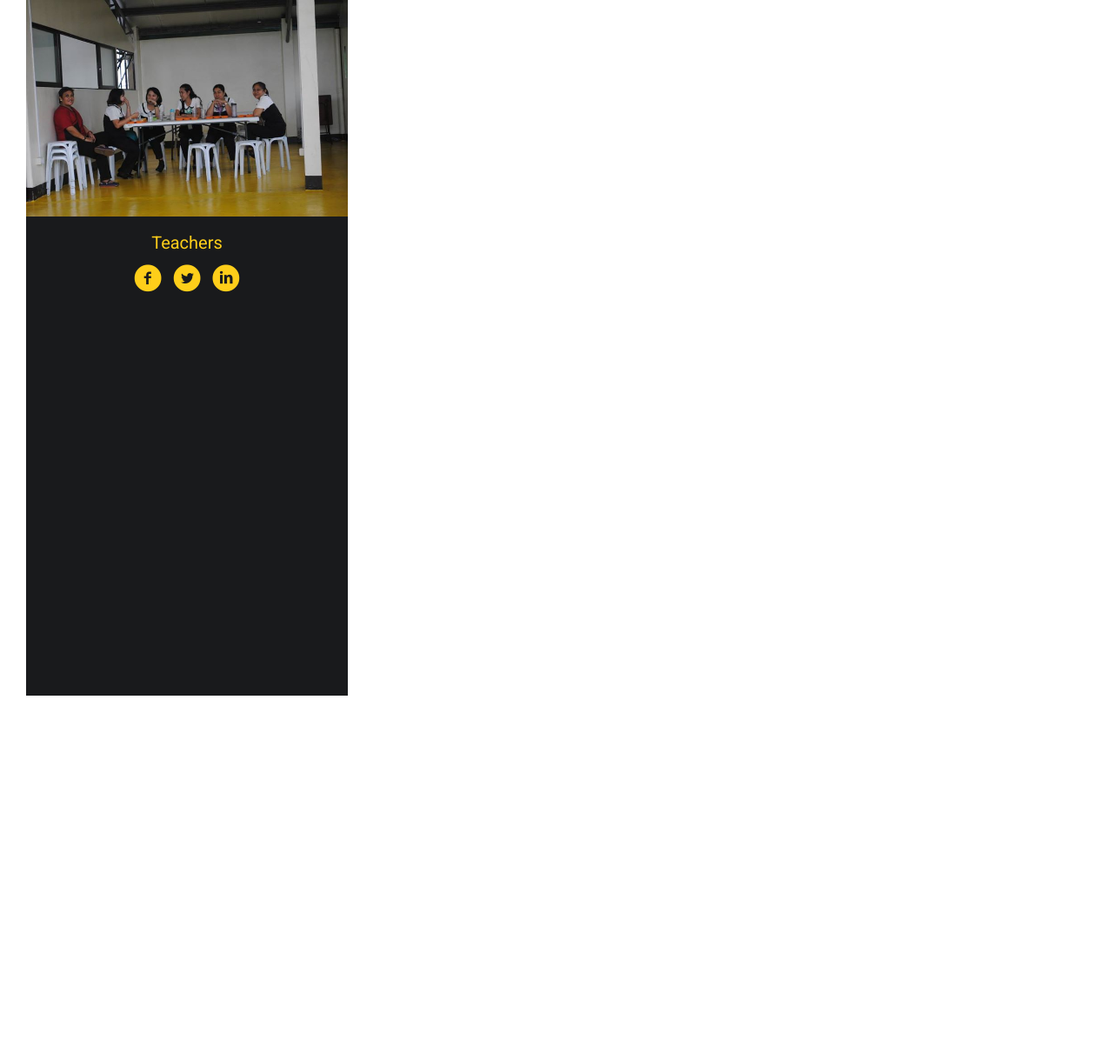
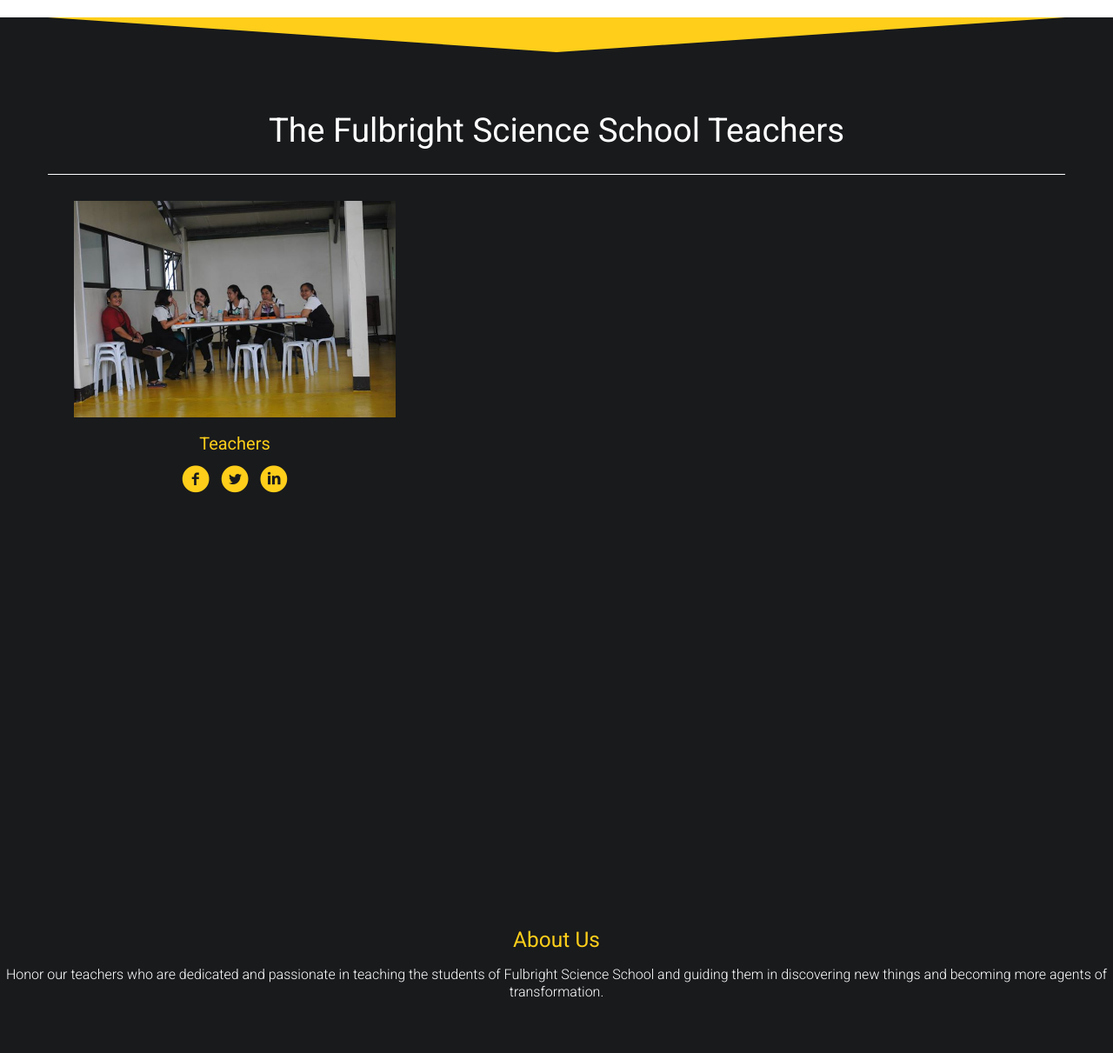
Before and after one commit to joegeneq/apc-softdev-it111-09, a Yii app: template application/fulbright_aps/frontend/views/site/about.php in a window 1280 px wide. Shown: the whole page at 87% size. Before the commit the page ends 800 px from the top, so only its background shows below. Run offline with PHP 8.4 and a stand-in for Yii, Linux system fonts and the light colour scheme; the template is opened without the code that fills it, so the values that code supplies are empty; some libraries are stand-ins or nearby versions.

Commit message:
Updated About Page.

```diff
--- a/application/fulbright_aps/frontend/views/site/about.php
+++ b/application/fulbright_aps/frontend/views/site/about.php
@@ -36,7 +36,15 @@
 
 
 
-    <div class="span4" id="Center">
+    <div class="section primary-section" id="about">
+            <div class="triangle"></div>
+            <div class="container">
+                <div class="title">
+                    <h1>The Fulbright Science School Teachers</h1>
+
+                </div>
+
+                    <div class="span4" id="Center">
                         <div class="thumbnail">
                             <img src="images/TheFaculty.jpg" alt="The Faculty Teachers">
                             <h3>Teachers</h3>
```
